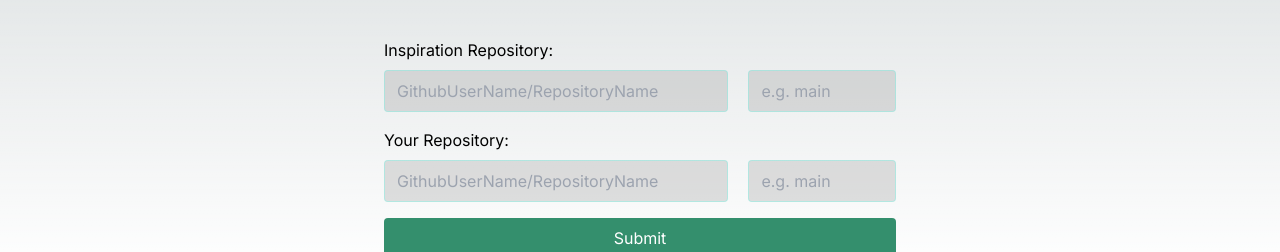
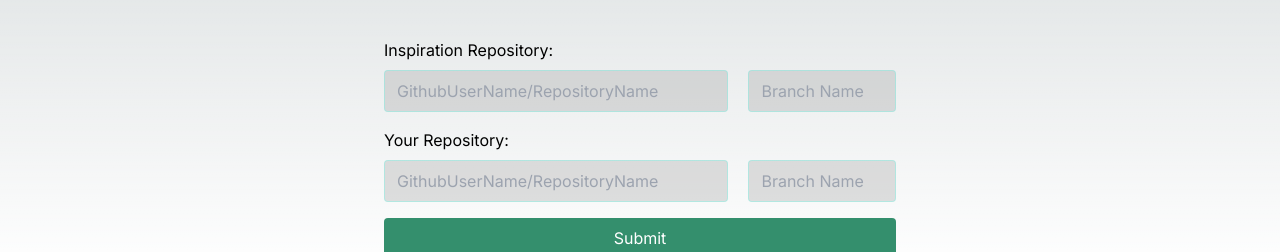
Before and after one commit to kabir276/GreptileCodeMirrorer, a Next.js app: page / in a window 1280 px wide. Shown: the part 162-414 px from the top of the page. Built offline with nearby package versions, Linux system fonts and the light colour scheme.

Commit message:
some changes

```diff
--- a/app/page.tsx
+++ b/app/page.tsx
@@ -59,7 +59,7 @@ export default function Home() {
               <input
                 type="text"
                 id="inspirationBranch"
-                placeholder="e.g. main"
+                placeholder="Branch Name"
                 value={inspirationBranch}
                 onChange={(e) => setInspirationBranch(e.target.value)}
                 className="w-full px-3 py-2 border rounded bg-[rgba(156,156,156,0.3)] border-[rgba(83,254,234,0.3)]"
@@ -86,7 +86,7 @@ export default function Home() {
               <input
                 type="text"
                 id="userBranch"
-                placeholder="e.g. main"
+                placeholder="Branch Name"
                 value={userBranch}
                 onChange={(e) => setUserBranch(e.target.value)}
                 className="w-full px-3 py-2 border rounded bg-[rgba(156,156,156,0.3)] border-[rgba(83,254,234,0.3)]"
```
